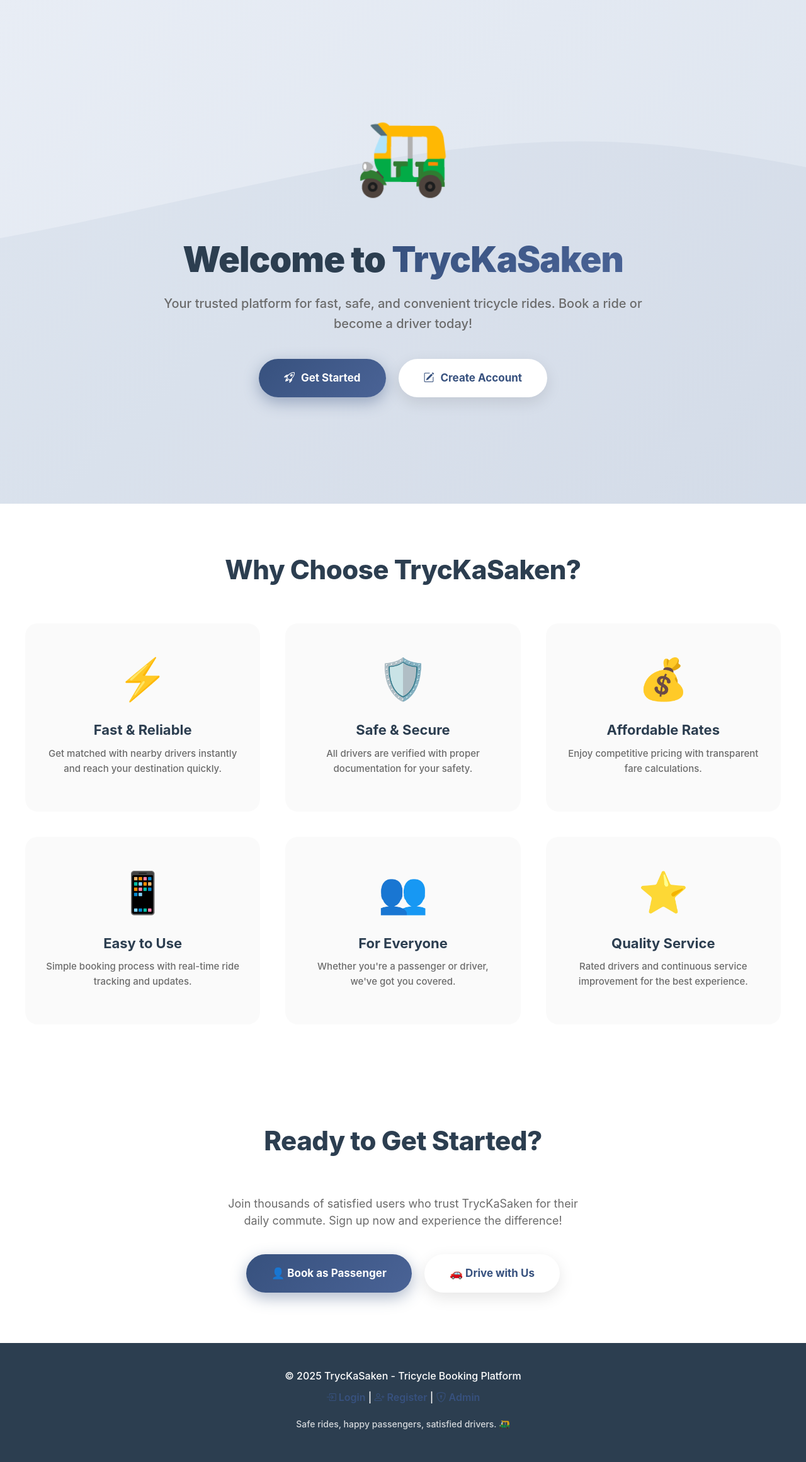
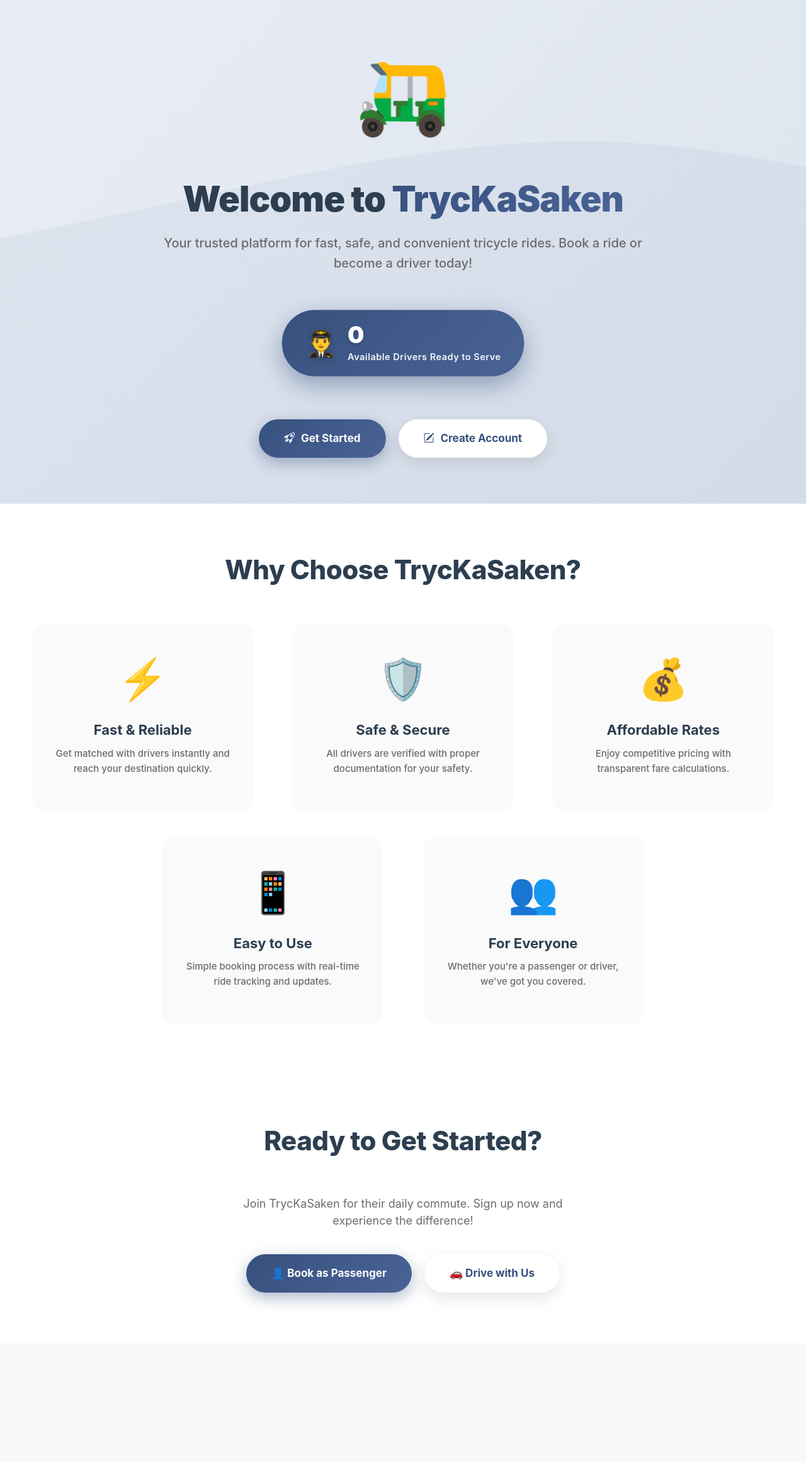
Before and after one commit to nealegajc/Trykasakin, a PHP site: page / in a window 1280 px wide. Shown: the whole page at 63% size. After the commit the page ends 2070 px from the top, so only its background shows below. Run offline with PHP 8.4, Linux system fonts and the light colour scheme; data comes from the database, SQL or seed files in the repository.

Commit message:
feat: Add Available Drivers Badge to homepage and implement driver count retrieval functionality

```diff
--- a/assets/css/index.css
+++ b/assets/css/index.css
@@ -91,6 +91,55 @@ body {
     font-weight: 500;
 }
 
+/* Available Drivers Badge */
+.drivers-badge {
+    display: inline-flex;
+    align-items: center;
+    gap: 16px;
+    background: linear-gradient(135deg, #37517e 0%, #4a6396 100%);
+    padding: 20px 35px;
+    border-radius: 50px;
+    margin: 20px 0 30px;
+    box-shadow: 0 10px 30px rgba(55, 81, 126, 0.4);
+    animation: pulse 2s ease-in-out infinite;
+}
+
+@keyframes pulse {
+    0%, 100% {
+        transform: scale(1);
+        box-shadow: 0 10px 30px rgba(55, 81, 126, 0.4);
+    }
+    50% {
+        transform: scale(1.05);
+        box-shadow: 0 15px 40px rgba(55, 81, 126, 0.5);
+    }
+}
+
+.badge-icon {
+    font-size: 40px;
+    filter: drop-shadow(0 2px 4px rgba(0, 0, 0, 0.2));
+}
+
+.badge-content {
+    text-align: left;
+}
+
+.badge-number {
+    font-size: 36px;
+    font-weight: 900;
+    color: white;
+    line-height: 1;
+    margin-bottom: 5px;
+    text-shadow: 0 2px 4px rgba(0, 0, 0, 0.2);
+}
+
+.badge-text {
+    font-size: 14px;
+    color: rgba(255, 255, 255, 0.95);
+    font-weight: 600;
+    letter-spacing: 0.5px;
+}
+
 .cta-buttons {
     display: flex;
     gap: 20px;
@@ -157,8 +206,9 @@ body {
 
 .features-grid {
     display: grid;
-    grid-template-columns: repeat(auto-fit, minmax(280px, 1fr));
+    grid-template-columns: repeat(6, 1fr);
     gap: 40px;
+    justify-items: center;
 }
 
 .feature-card {
@@ -167,6 +217,17 @@ body {
     border-radius: 20px;
     transition: all 0.3s ease;
     background: #FAFAFA;
+    width: 100%;
+    max-width: 350px;
+    grid-column: span 2;
+}
+
+.feature-card:nth-child(4) {
+    grid-column: 2 / span 2;
+}
+
+.feature-card:nth-child(5) {
+    grid-column: 4 / span 2;
 }
 
 .feature-card:hover {
@@ -231,31 +292,14 @@ body {
     letter-spacing: 1px;
 }
 
-/* Footer */
-.footer {
-    background: #2C3E50;
-    color: white;
-    padding: 40px 20px;
-    text-align: center;
+/* Responsive */
+@media (max-width: 1024px) {
+    .features-grid {
+        grid-template-columns: repeat(2, 1fr);
+        gap: 30px;
+    }
 }
 
-.footer p {
-    margin-bottom: 10px;
-    font-weight: 500;
-}
-
-.footer a {
-    color: #37517e;
-    text-decoration: none;
-    font-weight: 600;
-    transition: color 0.2s;
-}
-
-.footer a:hover {
-    color: #4a6396;
-}
-
-/* Responsive */
 @media (max-width: 768px) {
     .hero h1 {
         font-size: 36px;
@@ -269,6 +313,24 @@ body {
         font-size: 80px;
     }
 
+    .drivers-badge {
+        flex-direction: column;
+        gap: 10px;
+        padding: 20px 25px;
+    }
+
+    .badge-content {
+        text-align: center;
+    }
+
+    .badge-number {
+        font-size: 28px;
+    }
+
+    .badge-text {
+        font-size: 12px;
+    }
+
     .cta-buttons {
         flex-direction: column;
         align-items: stretch;
@@ -277,6 +339,15 @@ body {
     .btn {
         width: 100%;
         justify-content: center;
+    }
+
+    .features-grid {
+        grid-template-columns: 1fr;
+        gap: 25px;
+    }
+
+    .feature-card {
+        max-width: 100%;
     }
 
     .section-title {
--- /dev/null
+++ b/includes/get_available_drivers.php
@@ -0,0 +1,33 @@
+<?php
+require_once __DIR__ . '/../config/dbConnection.php';
+
+/**
+ * Get count of available drivers
+ * Returns the number of verified drivers with active user status
+ */
+function getAvailableDriversCount() {
+    $available_drivers = 0;
+    $database = new Database();
+    $conn = $database->getConnection();
+
+    if ($conn) {
+        $sql = "SELECT COUNT(DISTINCT d.driver_id) as driver_count
+                FROM drivers d
+                INNER JOIN users u ON d.user_id = u.user_id
+                WHERE d.verification_status = 'verified'
+                AND u.status = 'active'
+                AND u.user_type = 'driver'";
+
+        $result = $conn->query($sql);
+        if ($result && $row = $result->fetch_assoc()) {
+            $available_drivers = $row['driver_count'];
+        }
+        $conn->close();
+    }
+
+    return $available_drivers;
+}
+
+// Get the count
+$available_drivers = getAvailableDriversCount();
+?>
--- a/index.php
+++ b/index.php
@@ -1,3 +1,7 @@
+<?php
+// Get count of available drivers
+require_once 'includes/get_available_drivers.php';
+?>
 <!DOCTYPE html>
 <html lang="en">
 <head>
@@ -20,6 +24,15 @@
         <h1>Welcome to <span>TrycKaSaken</span></h1>
         <p>Your trusted platform for fast, safe, and convenient tricycle rides. Book a ride or become a driver today!</p>
 
+        <!-- Available Drivers Badge -->
+        <div class="drivers-badge">
+            <div class="badge-icon">👨‍✈️</div>
+            <div class="badge-content">
+                <div class="badge-number"><?php echo $available_drivers; ?></div>
+                <div class="badge-text">Available Drivers Ready to Serve</div>
+            </div>
+        </div>
+
         <div class="cta-buttons">
             <a href="login.php" class="btn btn-primary">
                 <i class="bi bi-rocket-takeoff"></i> Get Started
@@ -40,7 +53,7 @@
             <div class="feature-card">
                 <div class="feature-icon">⚡</div>
                 <h3>Fast & Reliable</h3>
-                <p>Get matched with nearby drivers instantly and reach your destination quickly.</p>
+                <p>Get matched with drivers instantly and reach your destination quickly.</p>
             </div>
 
             <div class="feature-card">
@@ -66,12 +79,6 @@
                 <h3>For Everyone</h3>
                 <p>Whether you're a passenger or driver, we've got you covered.</p>
             </div>
-
-            <div class="feature-card">
-                <div class="feature-icon">⭐</div>
-                <h3>Quality Service</h3>
-                <p>Rated drivers and continuous service improvement for the best experience.</p>
-            </div>
         </div>
     </div>
 </section>
@@ -81,7 +88,7 @@
     <div class="features-container" style="text-align: center;">
         <h2 class="section-title">Ready to Get Started?</h2>
         <p style="font-size: 18px; color: #6B6B6B; margin-bottom: 40px; max-width: 600px; margin-left: auto; margin-right: auto;">
-            Join thousands of satisfied users who trust TrycKaSaken for their daily commute.
+            Join TrycKaSaken for their daily commute.
             Sign up now and experience the difference!
         </p>
 
@@ -96,19 +103,6 @@
     </div>
 </section>
 
-<!-- Footer -->
-<footer class="footer">
-    <p>&copy; 2025 TrycKaSaken - Tricycle Booking Platform</p>
-    <p>
-        <a href="login.php"><i class="bi bi-box-arrow-in-right"></i> Login</a> |
-        <a href="register.php"><i class="bi bi-person-plus"></i> Register</a> |
-        <a href="admin.php"><i class="bi bi-shield-lock"></i> Admin</a>
-    </p>
-    <p style="margin-top: 20px; opacity: 0.8; font-size: 14px;">
-        Safe rides, happy passengers, satisfied drivers. 🛺
-    </p>
-</footer>
-
 <!-- Bootstrap 5 JS Bundle -->
 <script src="https://cdn.jsdelivr.net/npm/bootstrap@5.3.2/dist/js/bootstrap.bundle.min.js"></script>
 
--- a/login.php
+++ b/login.php
@@ -112,10 +112,6 @@ if ($_SERVER['REQUEST_METHOD'] == 'POST') {
                     <i class="bi bi-box-arrow-in-right"></i> Login
                 </button>
             </form>
-
-            <div class="footer-text">
-                Don't have an account? <a href="register.php"><i class="bi bi-person-plus"></i> Register here</a>
-            </div>
         </div>
     </div>
 
--- a/register.php
+++ b/register.php
@@ -188,10 +188,6 @@ if ($_SERVER['REQUEST_METHOD'] == 'POST') {
                     <i class="bi bi-person-check"></i> Create Account
                 </button>
             </form>
-
-            <div class="footer-text">
-                Already have an account? <a href="login.php"><i class="bi bi-box-arrow-in-right"></i> Login here</a>
-            </div>
         </div>
     </div>
 
```
Also changed, not shown: assets/css/login.css (+0 -20 lines), assets/css/register.css (+0 -20 lines).
